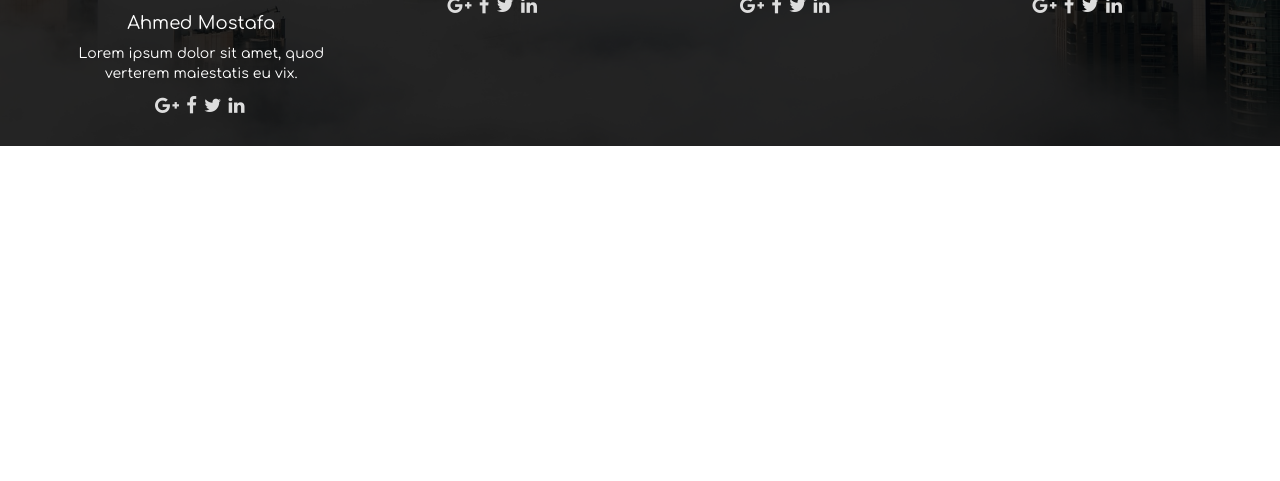
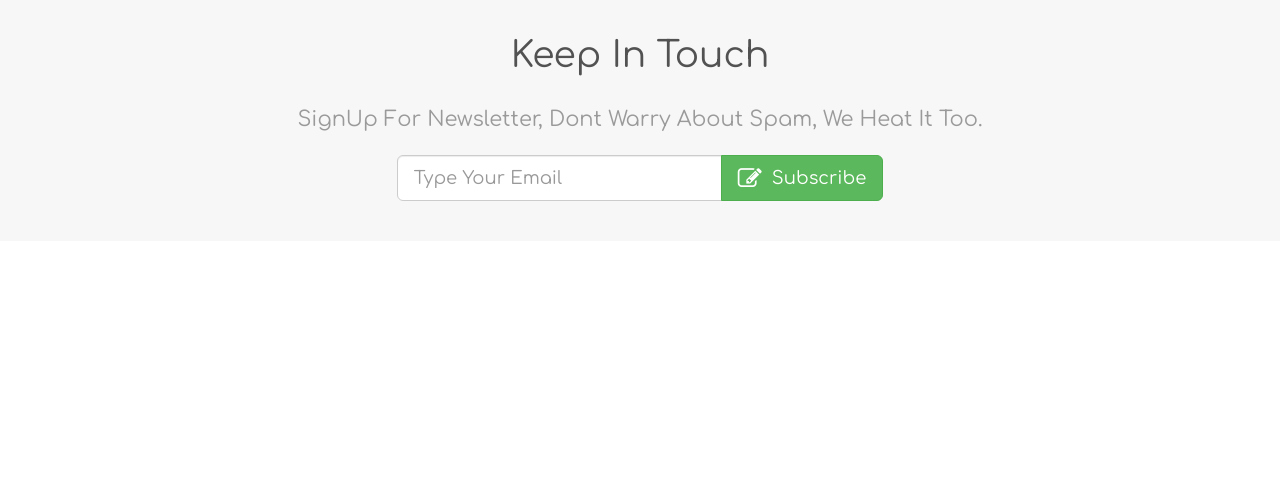
Before and after one commit to AbdoAllahAkram/BootCode, a PHP site: page /index.html in a window 1280 px wide. Shown: the part 2928-3409 px from the top of the page. Run offline with PHP 8.4, Linux system fonts and the light colour scheme.

Commit message:
page improvment

```diff
--- a/css/style.css
+++ b/css/style.css
@@ -1,12 +1,13 @@
+/* General */
 
-/* General */
 body {
     font-family: 'Comfortaa', cursive;
-    height:5000px;
+    height: 5000px;
 }
 
 
 /*-------- Start Overriding Bootstrap ---------*/
+
 
 /* ----Start NavBar---- */
 
@@ -17,7 +18,6 @@ body {
 .navbar {
     border-radius: 0;
     min-height: 70px;
-
 }
 
 .navbar .support {
@@ -38,7 +38,6 @@ body {
         text-align: center;
         float: none
     }
-
     .navbar .support {
         text-align: center;
     }
@@ -48,6 +47,7 @@ body {
     margin-top: 18px;
 }
 
+
 /* Brand */
 
 .navbar-inverse .navbar-brand {
@@ -56,35 +56,36 @@ body {
 }
 
 @media (max-width: 768px) {
-    .navbar-inverse .navbar-brand
-     {
+    .navbar-inverse .navbar-brand {
         margin-top: -6px;
     }
-
 }
 
-.navbar-brand > img {
+.navbar-brand>img {
     width: 70px;
     float: left;
     margin-right: 10px;
 }
 
-.navbar-brand > span {
+.navbar-brand>span {
     font-size: 22px;
     line-height: 45px;
-
 }
 
+
 /* Active Link */
-.navbar-inverse .navbar-nav > .active > a,
-.navbar-inverse .navbar-nav > .active > a:hover,
-.navbar-inverse .navbar-nav > .active > a:focus {
+
+.navbar-inverse .navbar-nav>.active>a,
+.navbar-inverse .navbar-nav>.active>a:hover,
+.navbar-inverse .navbar-nav>.active>a:focus {
     background-color: #65af00;
     color: #fff;
 }
 
+
 /* Link Color */
-.navbar-inverse .navbar-nav > li > a {
+
+.navbar-inverse .navbar-nav>li>a {
     color: #dedede;
     padding-top: 25px;
     padding-bottom: 25px;
@@ -92,22 +93,21 @@ body {
 }
 
 
+/* DrobDown MUue*/
 
-/* DrobDown MUue*/
-.navbar-nav > li > .dropdown-menu {
+.navbar-nav>li>.dropdown-menu {
     border-top: 4px solid #65af00;
     min-width: 180px;
-
 }
 
-.dropdown-menu > li > a {
+.dropdown-menu>li>a {
     -webkit-transition: padding .5s ease;
     -moz-transition: padding .5s ease;
     -o-transition: padding .5s ease;
     transition: padding .5s ease;
 }
 
-.dropdown-menu > li > a:hover {
+.dropdown-menu>li>a:hover {
     background-color: #65af00;
     color: #fff;
     padding-left: 30px;
@@ -116,23 +116,23 @@ body {
 
 /* ----End NavBar---- */
 
+
 /* ---- Start Slider ----*/
 
-.carousel-inner > .item > img,
-.carousel-inner > .item > a > img {
+.carousel-inner>.item>img,
+.carousel-inner>.item>a>img {
     max-width: 100%;
     max-height: 100%;
     filter: brightness(35%);
 }
 
-.carousel-inner > .item {
+.carousel-inner>.item {
     max-height: 600px;
     overflow: hidden
 }
 
 .carousel-caption {
     margin-bottom: 10%;
-
 }
 
 .carousel-caption h1 {
@@ -149,9 +149,13 @@ body {
     top: 50%;
     font-size: 45px;
 }
+
+
 /* ---- End Slider ----*/
 
+
 /*-------- End Overriding Bootstrap ---------*/
+
 
 /* Start About */
 
@@ -162,28 +166,28 @@ body {
 }
 
 .about span {
-    color:#65af00;
+    color: #65af00;
 }
 
 .about p {
     color: #908c8c;
 }
 
+
 /* End About */
+
 
 /* Start Features */
 
 .features {
     background-color: #65af00;
     margin-top: 50px;
-    margin-bottom: 50px;
     padding-top: 50px;
     padding-bottom: 50px;
 }
 
-
 .features .feat span.glyphicon {
-    color:#fff;
+    color: #fff;
     font-size: 40px;
     padding: 30px;
     border-radius: 50%;
@@ -192,16 +196,13 @@ body {
     -moz-transition: .7s ease;
     -o-transition: .7s ease;
     transition: .7s ease;
-
-
 }
 
 .features .feat:hover span.glyphicon {
     border: 1px solid #fff;
-    color:#65af00;
+    color: #65af00;
     background-color: #fff;
-
-        -webkit-transform: scale(1.1, 1.1) rotate(360deg);
+    -webkit-transform: scale(1.1, 1.1) rotate(360deg);
     -moz-transform: scale(1.1, 1.1) rotate(360deg);
     -o-transform: scale(1.1, 1.1) rotate(360deg);
     transform: scale(1.1, 1.1) rotate(360deg);
@@ -216,24 +217,23 @@ body {
     line-height: 1.9
 }
 
+
 /* End Features */
 
 
 /* Start Testimonial */
 
 .testimonial {
-     background: url("../images/testimonial.jpg") no-repeat top ;
+    background: url("../images/testimonial.jpg") no-repeat top;
     -webkit-background-size: cover;
     -moz-background-size: cover;
     -o-background-size: cover;
     background-size: cover;
-    margin-top: 50px;
-    margin-bottom: 50px;
     background-attachment: fixed;
- }
+}
 
 .testimonial .overlay {
-    background-color: rgba(3,3,3,.85);
+    background-color: rgba(3, 3, 3, .85);
     width: 100%;
     height: 100%;
 }
@@ -263,7 +263,6 @@ body {
     margin-left: auto;
 }
 
-
 .testimonial .carousel-indicators li {
     width: 80px;
     text-indent: 0;
@@ -278,7 +277,6 @@ body {
     -moz-transition: all .6 ease;
     -o-transition: all .6 ease;
     transition: all .6s ease;
-
 }
 
 .testimonial .carousel-indicators li.active {
@@ -288,20 +286,20 @@ body {
     -moz-transform: scale(1.2, 1.2) rotate(360deg);
     -o-transform: scale(1.2, 1.2);
     transform: scale(1.2, 1.2)
-
 }
 
 .testimonial .carousel-indicators li img {
     max-width: 100%;
 }
 
+
 /* End Testimonial */
+
 
 /* Start Price Plan */
 
 .price_plan {
     background-color: #f7f7f7;
-    margin-bottom: 50px;
 }
 
 .price_plan h1 {
@@ -370,19 +368,21 @@ body {
     margin-bottom: 20px
 }
 
+
 /* End Price Plan */
+
 
 /* Start Our Team */
 
 .our_team {
-    background: url("../images/our_team.jpg")  no-repeat fixed center;
+    background: url("../images/our_team.jpg") no-repeat fixed center;
     background-size: cover;
     color: #fff;
     min-height: 600px;
 }
 
 .our_team .team {
-    background-color: rgba(3,3,3,.85);
+    background-color: rgba(3, 3, 3, .85);
     min-height: 600px;
 }
 
@@ -409,4 +409,43 @@ body {
     margin-top: 5px;
 }
 
+
 /* End Our Team */
+
+
+/* Start Subscribtion */
+
+.subscribe {
+    background-color: #f7f7f7;
+}
+
+.subscribe h1 {
+    margin-top: 40px;
+    margin-bottom: 30px;
+    color: #525252;
+}
+
+.subscribe p {
+    color: #9a9a9a
+}
+
+.subscribe .form-inline {
+    margin-bottom: 40px;
+}
+
+.subscribe .form-control {
+    margin-right: -5px;
+    border-radius: 6px 0 0px 6px;
+    padding-right: 90px
+}
+
+.subscribe .btn {
+    border-radius: 0 6px 6px 0
+}
+
+.subscribe .btn i {
+    padding-right: 10px
+}
+
+
+/* End Subscribtion */
--- a/index.html
+++ b/index.html
@@ -6,11 +6,12 @@
     <!--    compatibility with IE    -->
     <meta http-equiv="X-UA-Compatible" content="IE=edge">
     <meta name="viewport" content="width=device-width, initial-scale=1">
-    <title>Bootstrap Course</title>
+    <title>BootCode</title>
     <link href="css/font-awesome.min.css" rel="stylesheet">
     <link href="css/bootstrap.css" rel="stylesheet">
     <link href="https://fonts.googleapis.com/css?family=Comfortaa" rel="stylesheet">
     <link href="css/style.css" rel="stylesheet">
+    <link rel="chortcut icon" href="images/icon_cloud.gif">
     <!--[if lt IE 9]>
             <script src="https://oss.maxcdn.com/html5shiv/3.7.3/html5shiv.min.js"></script>
             <script src="https://oss.maxcdn.com/respond/1.4.2/respond.min.js"></script>
@@ -354,6 +355,21 @@
 
     <!-- End Our Team Section -->
 
+    <!--  Start Subscription Section-->
+
+    <section class="subscribe text-center">
+        <div class="container">
+            <h1>Keep In Touch</h1>
+            <p class=" lead">SignUp For Newsletter, Dont Warry About Spam, We Heat It Too.</p>
+            <form class="form-inline">
+                <input class="form-control input-lg" type="text" placeholder="Type Your Email">
+                <botton class="btn btn-success btn-lg"><i class="fa fa-edit fa-lg"></i>Subscribe</botton>
+            </form>
+        </div>
+    </section>
+
+    <!--  Start Subscription Section-->
+
 
     <!--  JS Files  -->
     <script src="js/jquery-3.1.1.min.js"></script>
```
Also changed, not shown: images/icon_cloud.gif (added).
